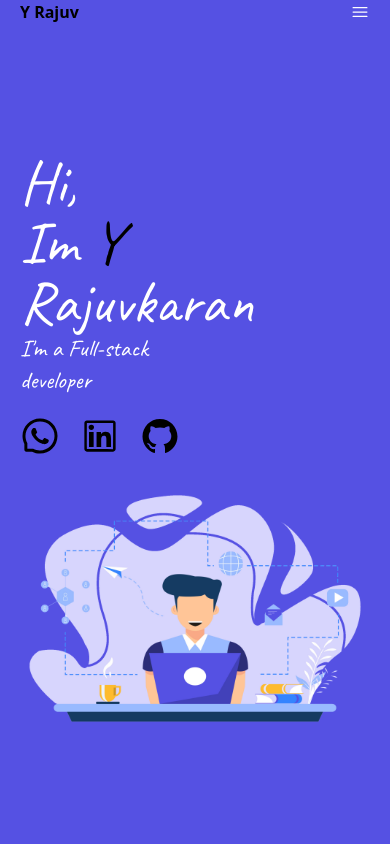
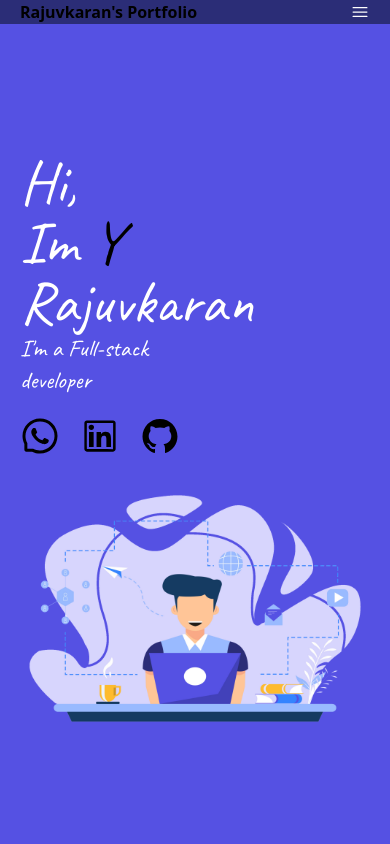
Before and after one commit to RajuvBhai/my-portfolio, a React (Create React App) app: page / in a window 390 px wide. Shown: the top 844 px of the page. Built offline with nearby package versions, Linux system fonts and the light colour scheme.

Commit message:
Scrolling to Sections

```diff
--- a/src/App.css
+++ b/src/App.css
@@ -29,3 +29,7 @@ header ul li{
 .btn {
     @apply bg-primary px-5 py-2 font-bold hover:border-2 border-white rounded;
 }
+
+html {
+    scroll-behavior: smooth;
+}
--- a/src/App.js
+++ b/src/App.js
@@ -5,7 +5,7 @@ import Header from './component/Header';
 import Hero from './component/Hero';
 import Project from './component/Project';
 import Resume from './component/Resume';
-import Contact from './Contact';
+import Contact from './component/Contact';
 
 function App() {
   return (
--- a/src/component/About.js
+++ b/src/component/About.js
@@ -1,7 +1,7 @@
 import AboutImg from '../assets/about.png';
 
 export default function About() {
-    return  <section className='flex flex-col md:flex-row bg-secondary px-5'>
+    return  <section id='about' className='flex flex-col md:flex-row bg-secondary px-5'>
                 <div className='py-5 md:w-1/2'>
                     <img src={AboutImg} />
                 </div>
--- a/src/component/Header.js
+++ b/src/component/Header.js
@@ -4,15 +4,15 @@ import { useState } from 'react';
 export default function Header() {
     const [toggleMenu, setToggleMenu] = useState(false);
 
-    return <header className="flex justify-between px-5 bg-primary">
-                <a className="font-bold text-black" href="#">Y Rajuv</a>
+    return <header className="flex justify-between px-5 bg-secondary">
+                <a className="font-bold text-black" href="#">Rajuvkaran's Portfolio</a>
                 <nav className="hidden md:block">
                     <ul className="flex text-white">
-                        <li><a href="#">Home</a></li>
-                        <li><a href="#">About</a></li>
-                        <li><a href="#">Projects</a></li>
-                        <li><a href="#">Resume</a></li>
-                        <li><a href="#">Contact</a></li>
+                        <li><a href="/">Home</a></li>
+                        <li><a href="#about">About</a></li>
+                        <li><a href="#project">Projects</a></li>
+                        <li><a href="#resume">Resume</a></li>
+                        <li><a href="#contact">Contact</a></li>
                     </ul>
                 </nav>
                 {toggleMenu && <nav className="block md:hidden">
--- a/src/component/Project.js
+++ b/src/component/Project.js
@@ -3,7 +3,7 @@ import WebSiteImg_2 from '../assets/food-ecommerce.jpg';
 import WebSiteImg_3 from '../assets/website-blog.jpg';
 
 export default function Project () {
-    return  <section className="flex flex-col py-20 px-5 justify-center text-white bg-primary">
+    return  <section id='project' className="flex flex-col py-20 px-5 justify-center text-white bg-primary">
                 <div className="w-full">
                     <div className="flex flex-col py-5 px-10">
                         <h1 className='text-4xl border-secondary border-b-2 mb-5 w-[140px] font-bold'>Projects</h1>
--- a/src/component/Resume.js
+++ b/src/component/Resume.js
@@ -1,7 +1,7 @@
 import ResumeImg from '../assets/resume.jpg';
 
 export default function Resume() {
-    return  <section className='flex flex-col md:flex-row bg-secondary px-5'>
+    return  <section id='resume' className='flex flex-col md:flex-row bg-secondary px-5'>
                 <div className='py-5 md:w-1/2 flex justify-end'>
                     <img className='w-[300px]' src={ResumeImg} />
                 </div>
```
